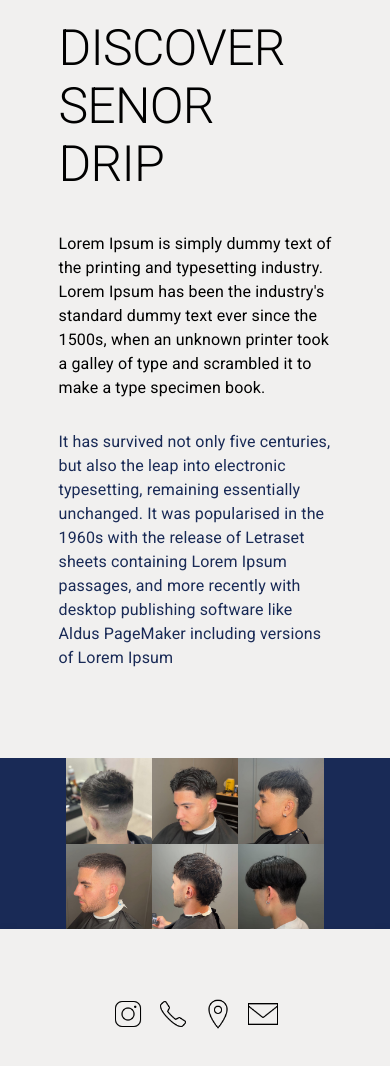
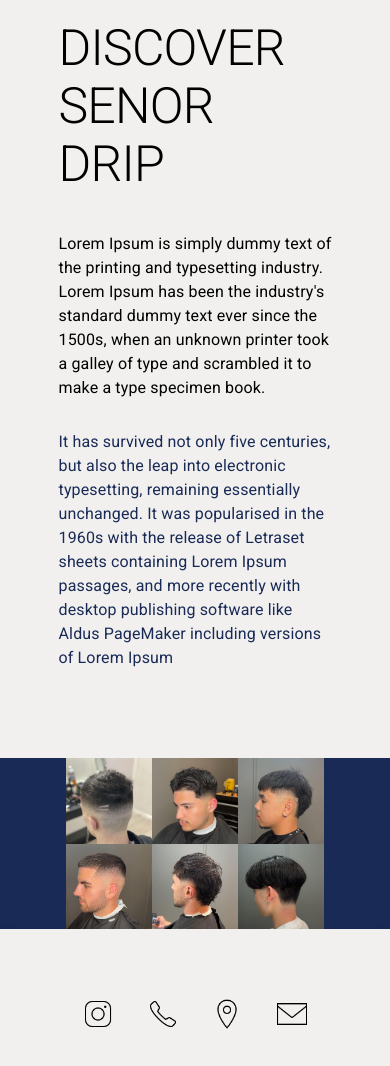
Before and after one commit to at12an/senordrip, a React (Create React App) app in the folder frontend/: page / in a window 390 px wide. Shown: the part 768-1834 px from the top of the page. Built offline with nearby package versions, Linux system fonts and the light colour scheme.

Commit message:
minor fix for footer on mobile

```diff
--- a/frontend/src/App.css
+++ b/frontend/src/App.css
@@ -54,7 +54,7 @@ body {
   }
 
   #footer-icon-box {
-    width: 50% !important;
+    width: 75% !important;
   }
 
   #services-box, .services-img {
```
